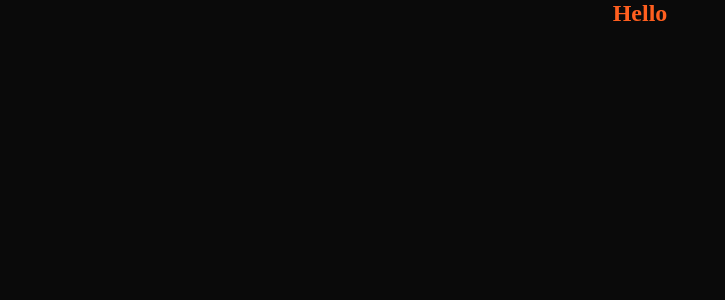
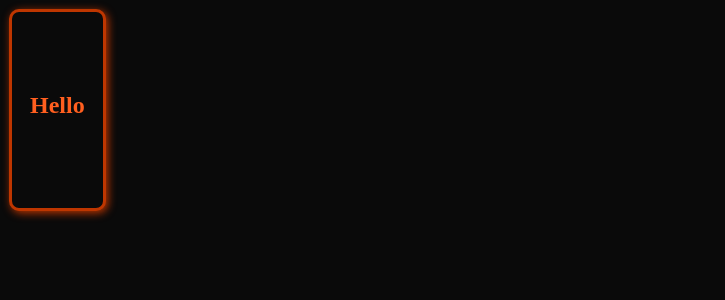
Before and after one commit to gargiiiii18/ipl-auction, a React (Vite) app: page /result/1 in a window 1280 px wide. Shown: the top 300 px of the page, without its empty margins (0-725 px from the left). Built offline with nearby package versions, Linux system fonts and the light colour scheme; a web font is replaced by a local one.

Commit message:
added styles

```diff
--- a/src/index.css
+++ b/src/index.css
@@ -3,7 +3,6 @@
   padding: 0px;
   background-color: #0a0a0a;
 }
-
 
 .heading{
   font-family: "Bungee Spice", sans-serif;
@@ -57,6 +56,32 @@ gap: 20px;
   padding: 18px;
   color: white;
   width: auto;
+}
+
+.wrapper{
+  display: flex;
+  height: 100vh;
+  justify-content: center;
+  align-items: center;
+}
+
+
+.resultContainer{
+  /* box-sizing: border-box; */
+ border: 3px solid #be3600;
+ box-shadow: 2px 2px 8px #be3600;
+ border-radius: 10px;
+ display: flex;
+ flex-direction: column;
+ gap: 10px;
+ justify-content: center;
+ align-items: center;
+ max-width: fit-content;
+ height: 20vh;
+ margin: 9px;
+ padding: 18px;
+ color: white;
+ width: auto;
 }
 
 h2{
```
